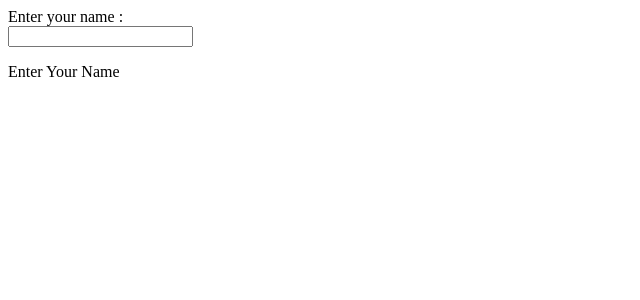
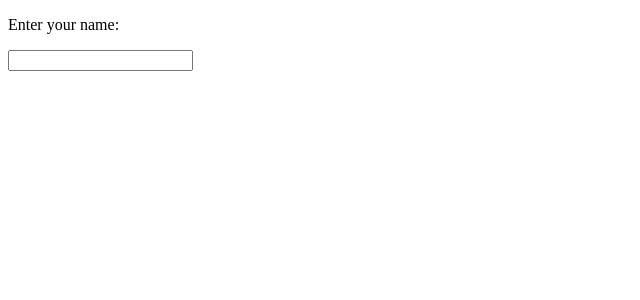
Before and after one commit to acciojob/personal-greeting-purnima11apr, a React app: page / in a window 1280 px wide. Shown: the top 300 px of the page, without its empty margins (0-640 px from the left). Built offline with nearby package versions, Linux system fonts and the light colour scheme.

Commit message:
submitting code-Wed Dec 13 2023 16:37:58 GMT+0530 (India Standard Time)

```diff
--- a/src/components/Display.js
+++ b/src/components/Display.js
@@ -13,11 +13,11 @@ const Display = () => {
     return(
      <div>
         <form>
-        <label htmlFor="name">Enter your name :</label>
-        <br/>
+
+        {name ? <p>Hello {name}!</p> : <p>Enter your name:</p>}
         <input type="text" id="name" onChange={handleChange} value={name}/>
         </form>
-        {name ?  <p>Hello {name}!  </p> : <p>Enter Your Name</p>}
+
 
 
 
```
